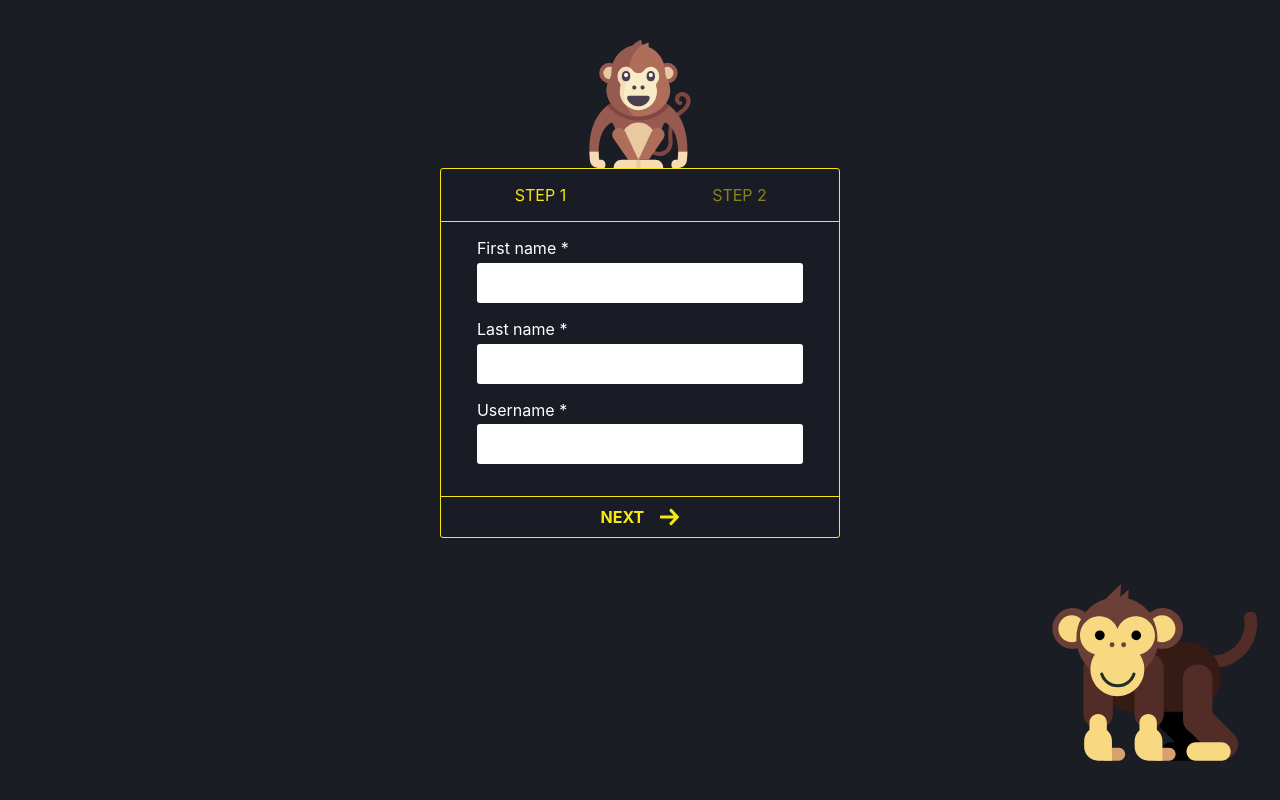
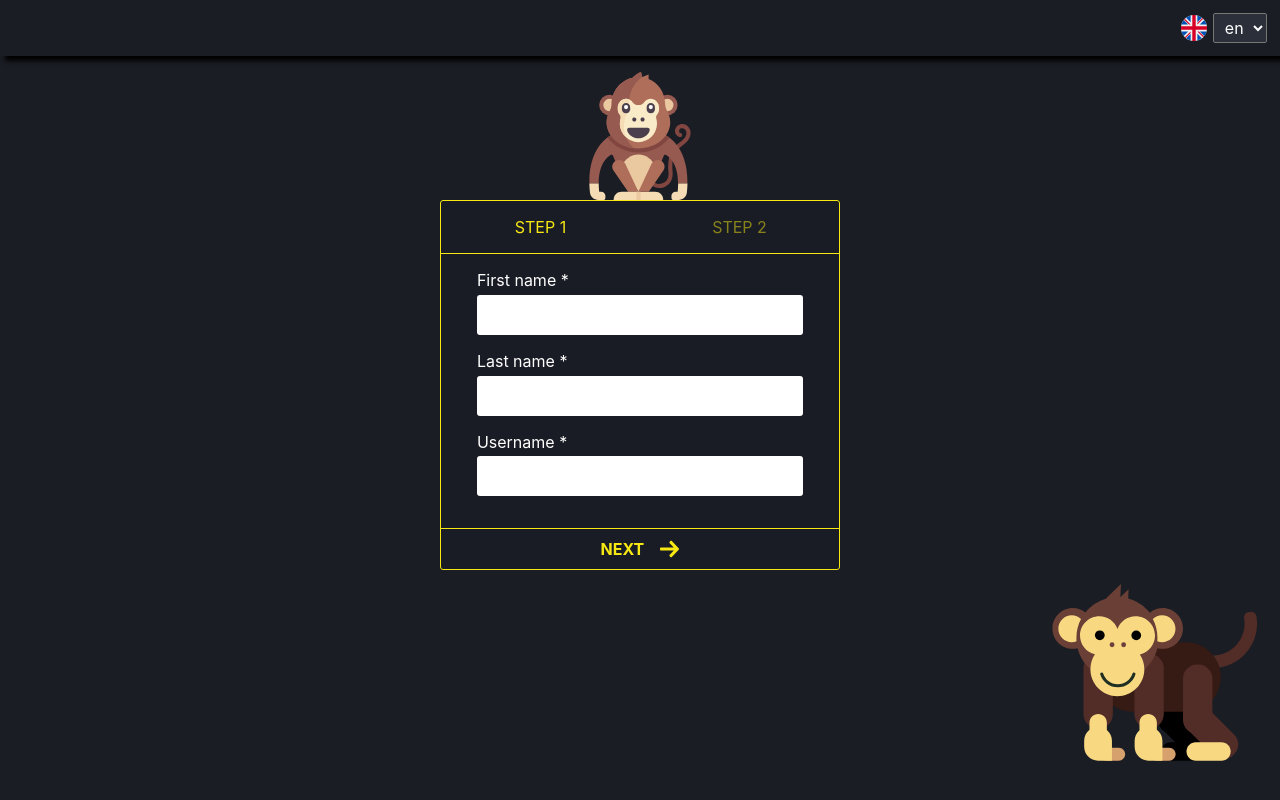
Before and after one commit to akademskig/vigilant-octo-waddle, a React (Create React App) app: page / in a window 1280 px wide. Built offline with nearby package versions, Linux system fonts and the light colour scheme.

Commit message:
Add toolbar.

```diff
--- a/src/pages/registration.page.tsx
+++ b/src/pages/registration.page.tsx
@@ -3,12 +3,12 @@ import FRegistration from './components/forms/FRegistration';
 import styled from 'styled-components';
 import monkeyImg from '../assets/monkey.svg'
 import monkeyFormImg from '../assets/monkeyForm.svg'
+import { Toolbar } from '../components/CToolbar';
 
 const RegistrationPageS = styled.div`
 justify-content: center;
 min-height: 100vh;
 align-items: center;
-padding-top: 5vh;
 padding-bottom: 5vh;
 box-sizing: border-box;
 background-color: ${({ theme }) => theme.colors.primary.dark};
@@ -23,12 +23,12 @@ background-size: 250px;
     margin:auto;
 }
 `
-function RegistrationPage() {
-
+function RegistrationPage(props: any) {
     return (
         <RegistrationPageS>
-            <img className="monkey-img"src={monkeyFormImg} alt="Monkey"></img>
-            <FRegistration></FRegistration>
+            <Toolbar {...props} />
+            <img className="monkey-img" src={monkeyFormImg} alt="Monkey"></img>
+            <FRegistration {...props}></FRegistration>
         </RegistrationPageS>
     )
 }
```
